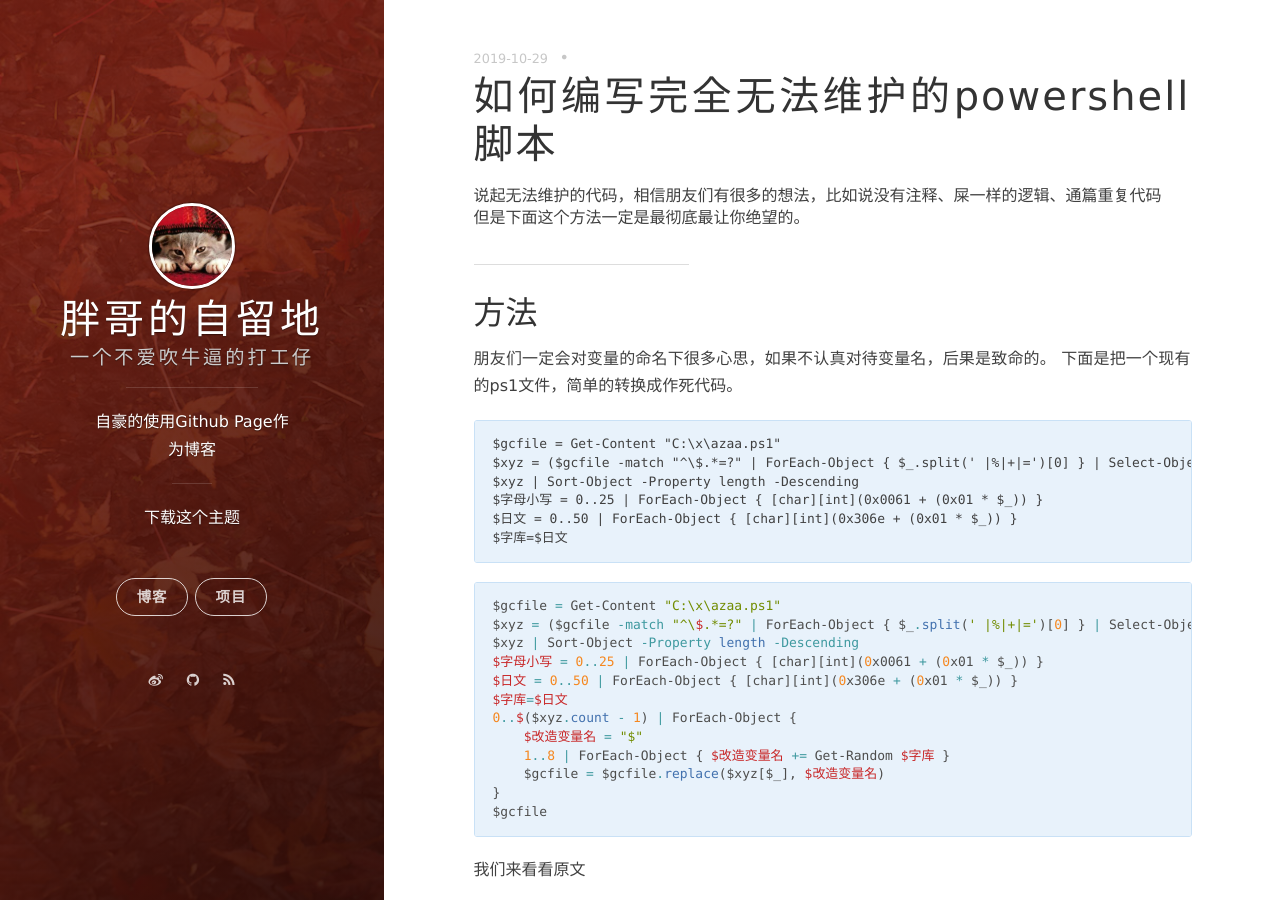
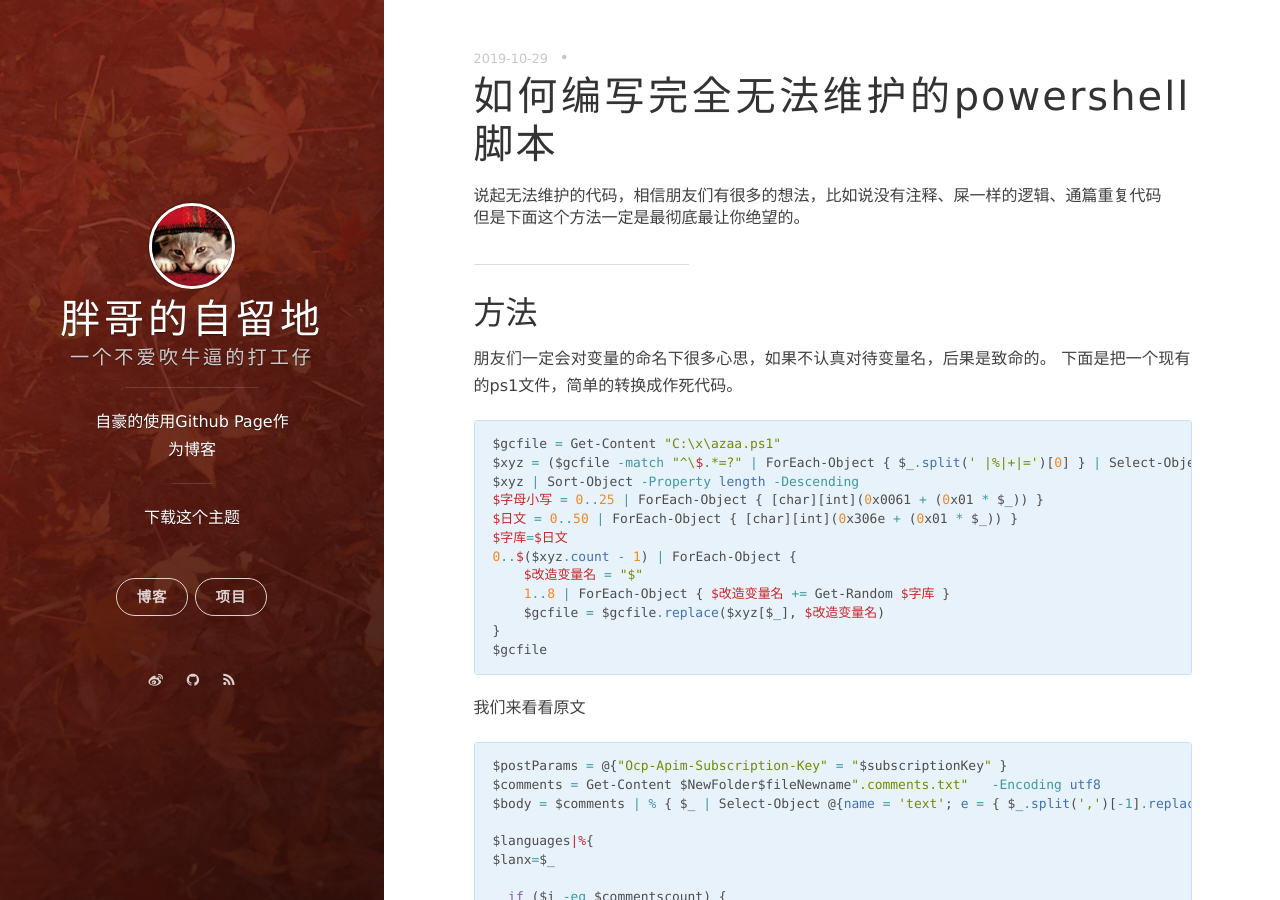
Before and after one commit to kukisama/kukisama.github.io, a Jekyll site: the page built from _posts/2019-10-29-如何编写完全无法维护的PowerShell脚本.markdown, in a window 1280 px wide and 900 px high. Built offline with Jekyll 4.4.1, drawn with Linux system fonts in a browser that asks for light colours; nearby versions of some CDN libraries; our own code applies the rules of GitHub Pages for plain Markdown files; comment, search, counter and statistics services are not loaded.

Commit message:
Update 2019-10-29-如何编写完全无法维护的PowerShell脚本.markdown

````diff
--- a/_posts/2019-10-29-如何编写完全无法维护的PowerShell脚本.markdown
+++ b/_posts/2019-10-29-如何编写完全无法维护的PowerShell脚本.markdown
@@ -6,14 +6,6 @@
 ## 方法
 朋友们一定会对变量的命名下很多心思，如果不认真对待变量名，后果是致命的。
 下面是把一个现有的ps1文件，简单的转换成作死代码。
-```
-$gcfile = Get-Content "C:\x\azaa.ps1"
-$xyz = ($gcfile -match "^\$.*=?" | ForEach-Object { $_.split(' |%|+|=')[0] } | Select-Object -Unique )
-$xyz | Sort-Object -Property length -Descending
-$字母小写 = 0..25 | ForEach-Object { [char][int](0x0061 + (0x01 * $_)) }
-$日文 = 0..50 | ForEach-Object { [char][int](0x306e + (0x01 * $_)) }
-$字库=$日文
-```
 
 ```powershell
 $gcfile = Get-Content "C:\x\azaa.ps1"
````
